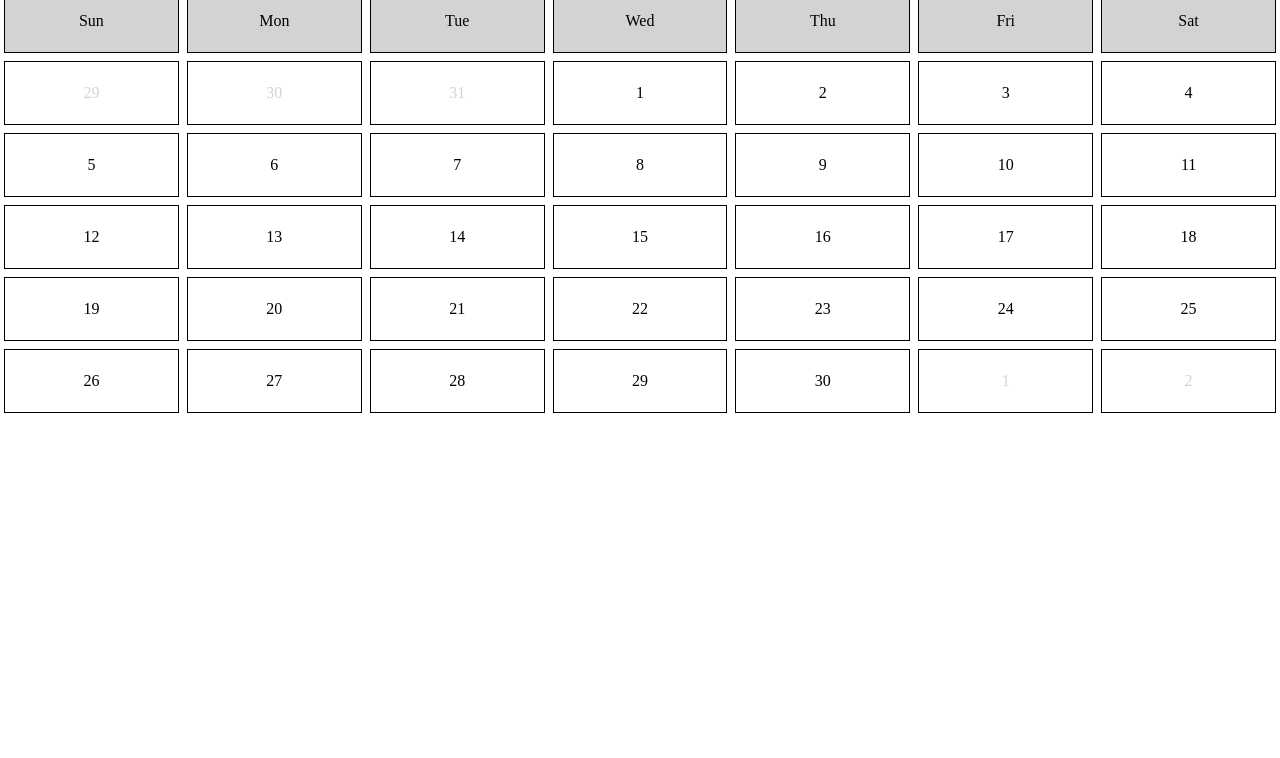
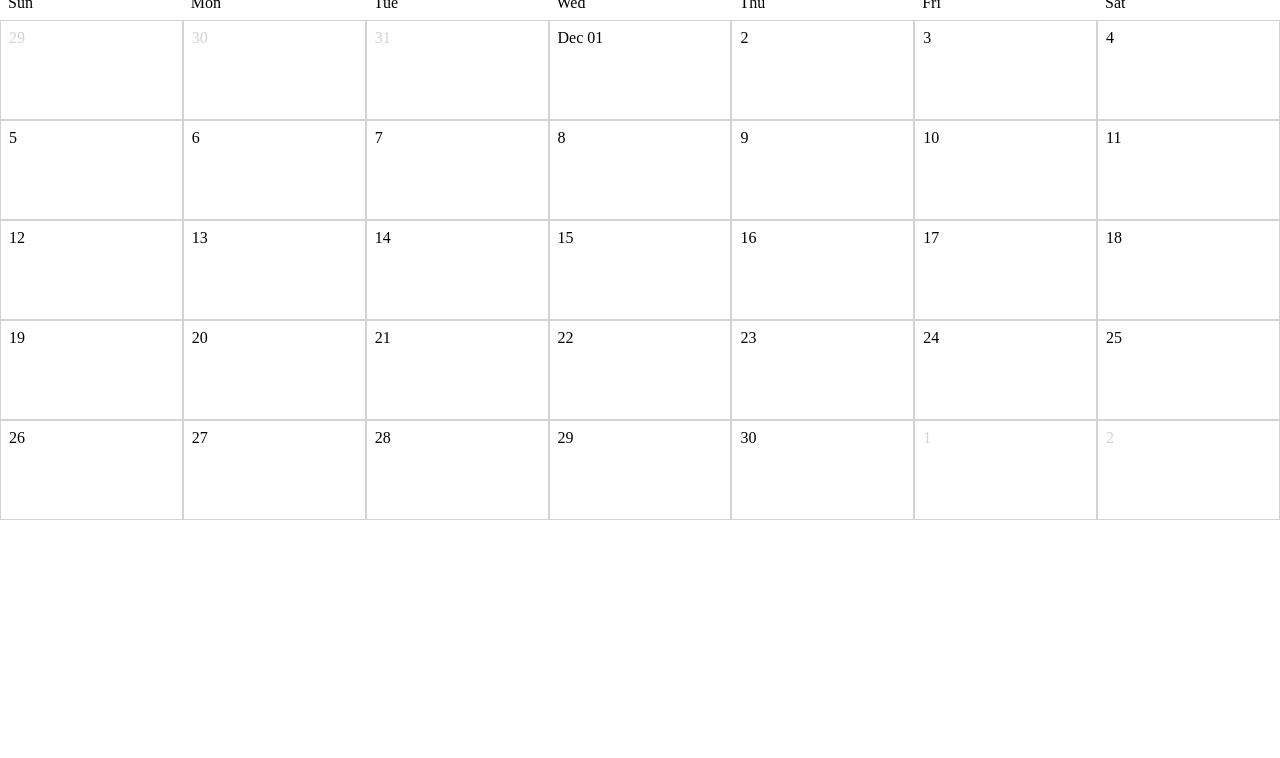
Before and after one commit to vinicius5581/JsRocketsLaunchCalendar, a plain HTML site: page index.html in a window 1280 px wide. Shown: the part 42-800 px from the top of the page. Drawn offline with Linux system fonts and the light colour scheme; no server answers.

Commit message:
Enhancments

```diff
--- a/css/styles.css
+++ b/css/styles.css
@@ -19,19 +19,29 @@
   display: flex;
 }
 
-#calendar #calendar-weekdays-labels > div,
-#calendar .week > div{
-  width: calc(100% / 7);
-  display: flex;
-  justify-content: center;
-  align-items: center;
-  height: 4rem;
-  border: .025rem solid black;
-  margin: .25rem;
+#calendar #calendar-weekdays-labels {
+  border-top: .025rem solid lightgrey;
 }
 
 #calendar #calendar-weekdays-labels > div {
-  background: lightgrey;
+  width: calc(100% / 7);
+  display: flex;
+  justify-content: left;
+  align-items: top;
+  padding: .5rem;
+}
+
+
+#calendar .week > div {
+  width: calc(100% / 7);
+  border: .0025rem solid lightgrey;
+  padding: .5rem;
+}
+
+#calendar .week > div header {}
+
+#calendar .week > div main {
+  height: 4rem;
 }
 
 #calendar .week .previousMonthDay,
--- a/js/calendar.js
+++ b/js/calendar.js
@@ -82,6 +82,9 @@ Calendar.prototype.fetchMonthEvents = function(month, year) {
         let launchDay = new Date(launch.windowstart).getDate();
         let launchMonth = new Date(launch.windowstart).getMonth() + 1;
         let launchYear = new Date(launch.windowstart).getFullYear();
+        var launchEl = el.querySelector("[data-day='" + launchDay + "'][data-month='" + launchMonth + "'][data-year='" + launchYear + "']");
+        launchEl.style.color = 'red';
+        console.log(launchEl);
         this.launches[launchDay + '/' + launchMonth + '/' + launchYear] = launch;
       });
     })
@@ -89,6 +92,15 @@ Calendar.prototype.fetchMonthEvents = function(month, year) {
       console.log(error);
     })
 }
+
+
+// var tbl = document.getElementById('eTable');  //cache the table selector
+//
+// while (len--) {
+//  tbl.querySelector("tr[data-empid=" + idArray[len] + "]").style.display='none';
+// }
+
+
 
 Calendar.prototype.updateMonth = function(month, year) {
   const el = document.getElementById('calendar');
@@ -121,8 +133,14 @@ Calendar.prototype.updateMonth = function(month, year) {
 
   for (let i = 0; i < currentMonthDays; i++) {
     count++;
-    day = i + 1;
-    calendarDaysHtml += `<div class="currentMonthDay" data-day="${day}" data-month="${currentMonth}" data-year="${year}">${day}</div>`;
+    day = (i !== 0 ) ? i + 1 : months[currentMonth].substring(0,3) + ' ' + i + 1;
+
+    calendarDaysHtml += `
+      <div class="currentMonthDay" data-day="${day}" data-month="${currentMonth}" data-year="${year}">
+        <header>${day}</header>
+        <main></main>
+      </div>`;
+
     if (count % 7 === 0){
       calendarDaysHtml += `
         </div>
```
